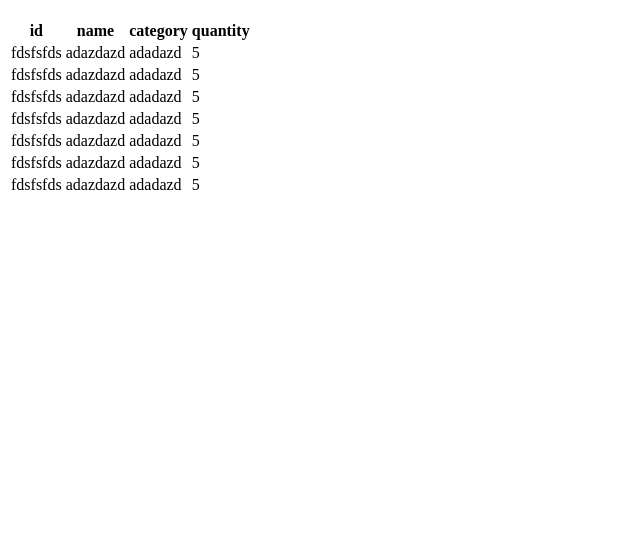
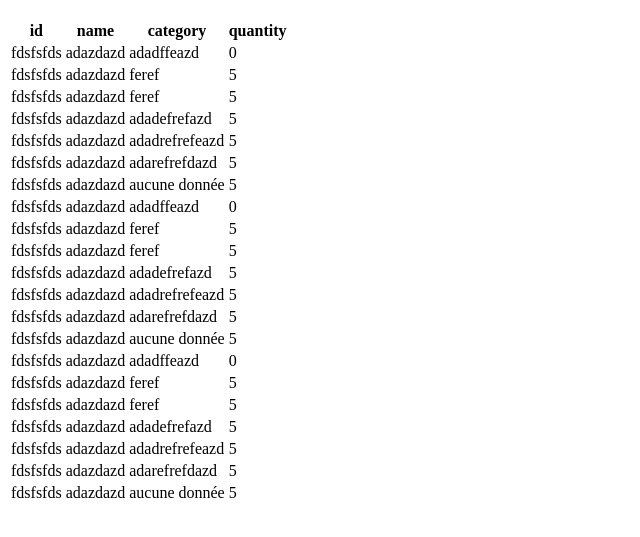
Before and after one commit to RafaelANNO/Projet-Typescript-Lu, a website with bundled scripts: page index.htm in a window 1280 px wide. Shown: the part 61-598 px from the top of the page, without its empty margins (0-640 px from the left). Built offline with nearby package versions, Linux system fonts and the light colour scheme.

```diff
--- a/index.htm
+++ b/index.htm
@@ -2,6 +2,7 @@
 <html>
 <head>
 	<title>Projet</title>
+	<meta http-equiv="Content-Type" content="text/html;charset=UTF-8">
 </head>
 <body>
 	<div id="app"></div>
--- a/main.ts
+++ b/main.ts
@@ -1,30 +1,49 @@
 // /data :folder
 const users = [
-  {id : "fdsfsfds", name: "adazdazd", category: "adadazd", quantity: 5},
-  {id : "fdsfsfds", name: "adazdazd", category: "adadazd", quantity: 5},
-  {id : "fdsfsfds", name: "adazdazd", category: "adadazd", quantity: 5},
-  {id : "fdsfsfds", name: "adazdazd", category: "adadazd", quantity: 5},
-  {id : "fdsfsfds", name: "adazdazd", category: "adadazd", quantity: 5},
-  {id : "fdsfsfds", name: "adazdazd", category: "adadazd", quantity: 5},
-  {id : "fdsfsfds", name: "adazdazd", category: "adadazd", quantity: 5},
+  {id : "fdsfsfds", name: "adazdazd", category: "adadffeazd", quantity: 0},
+  {id : "fdsfsfds", name: "adazdazd", category: "feref", quantity: 5},
+  {id : "fdsfsfds", name: "adazdazd", category: "feref", quantity: 5},
+  {id : "fdsfsfds", name: "adazdazd", category: "adadefrefazd", quantity: 5},
+  {id : "fdsfsfds", name: "adazdazd", category: "adadrefrefeazd", quantity: 5},
+  {id : "fdsfsfds", name: "adazdazd", category: "adarefrefdazd", quantity: 5},
+  {id : "fdsfsfds", name: "adazdazd", quantity: 5},
+  {id : "fdsfsfds", name: "adazdazd", category: "adadffeazd", quantity: 0},
+  {id : "fdsfsfds", name: "adazdazd", category: "feref", quantity: 5},
+  {id : "fdsfsfds", name: "adazdazd", category: "feref", quantity: 5},
+  {id : "fdsfsfds", name: "adazdazd", category: "adadefrefazd", quantity: 5},
+  {id : "fdsfsfds", name: "adazdazd", category: "adadrefrefeazd", quantity: 5},
+  {id : "fdsfsfds", name: "adazdazd", category: "adarefrefdazd", quantity: 5},
+  {id : "fdsfsfds", name: "adazdazd", quantity: 5},
+  {id : "fdsfsfds", name: "adazdazd", category: "adadffeazd", quantity: 0},
+  {id : "fdsfsfds", name: "adazdazd", category: "feref", quantity: 5},
+  {id : "fdsfsfds", name: "adazdazd", category: "feref", quantity: 5},
+  {id : "fdsfsfds", name: "adazdazd", category: "adadefrefazd", quantity: 5},
+  {id : "fdsfsfds", name: "adazdazd", category: "adadrefrefeazd", quantity: 5},
+  {id : "fdsfsfds", name: "adazdazd", category: "adarefrefdazd", quantity: 5},
+  {id : "fdsfsfds", name: "adazdazd", quantity: 5}
 ];
 // ------------------
 
-// /method :folder
+// method :folder
 
 /**
- * Affiche un tableau de json en html
+ *
+ * Affiche un tableau de category: "feref",json en html
  * @param json
  */
 function displayJsonToHtml(json: object[]): string {
   let cols = Object.keys(json[0]);
+  json.map(function (_item, index):void {
+    cols = [...cols, ...Object.keys(json[index])]
+  })
+  cols = getUnique(cols);
   let headerRow = cols
     .map(col => `<th id="sort_table_${col}">${col}</th>`)
     .join("");
   let rows = json
     .map((row: { [x: string]: any; }) => {
       let tds = cols
-        .map(col => `<td>${row[col]}</td>`)
+        .map(col => `<td>${row[col] === undefined ? "aucune donnée": row[col]}</td>`)
         .join("");
       return `<tr>${tds}</tr>`;
     })
@@ -37,16 +56,30 @@
       </tr>
 		<thead>
 		<tbody>
-			${rows || "aucune donnée"}
+			${rows}
 		<tbody>
   <table>`;
   return table;
 }
+
+function getUnique(array: any){
+  var uniqueArray = [];
+
+  // Loop through array values
+  for(let value of array){
+      if(uniqueArray.indexOf(value) === -1){
+          uniqueArray.push(value);
+      }
+  }
+  return uniqueArray;
+}
 // ------------------
 
+//main.ts
 const appDiv: HTMLElement | null = document.getElementById('app');
 
 if (appDiv) {
   appDiv.innerHTML += "<h1>Exercice TypeScript</h1>";
   appDiv.innerHTML += displayJsonToHtml(users);
 }
+//-----------------
--- a/tsconfig.json
+++ b/tsconfig.json
@@ -4,7 +4,7 @@
 
     /* Basic Options */
     // "incremental": true,                   /* Enable incremental compilation */
-    "target": "es5",                          /* Specify ECMAScript target version: 'ES3' (default), 'ES5', 'ES2015', 'ES2016', 'ES2017', 'ES2018', 'ES2019', 'ES2020', or 'ESNEXT'. */
+    "target": "ES6",                          /* Specify ECMAScript target version: 'ES3' (default), 'ES5', 'ES2015', 'ES2016', 'ES2017', 'ES2018', 'ES2019', 'ES2020', or 'ESNEXT'. */
     "module": "System",                     /* Specify module code generation: 'none', 'commonjs', 'amd', 'system', 'umd', 'es2015', 'es2020', or 'ESNext'. */
     "lib": ["ES6", "DOM"],                             /* Specify library files to be included in the compilation. */
     // "allowJs": true,                       /* Allow javascript files to be compiled. */
```
Also changed, not shown: package.json (added, +24 -0 lines), dist/main.js, 2 other files.
